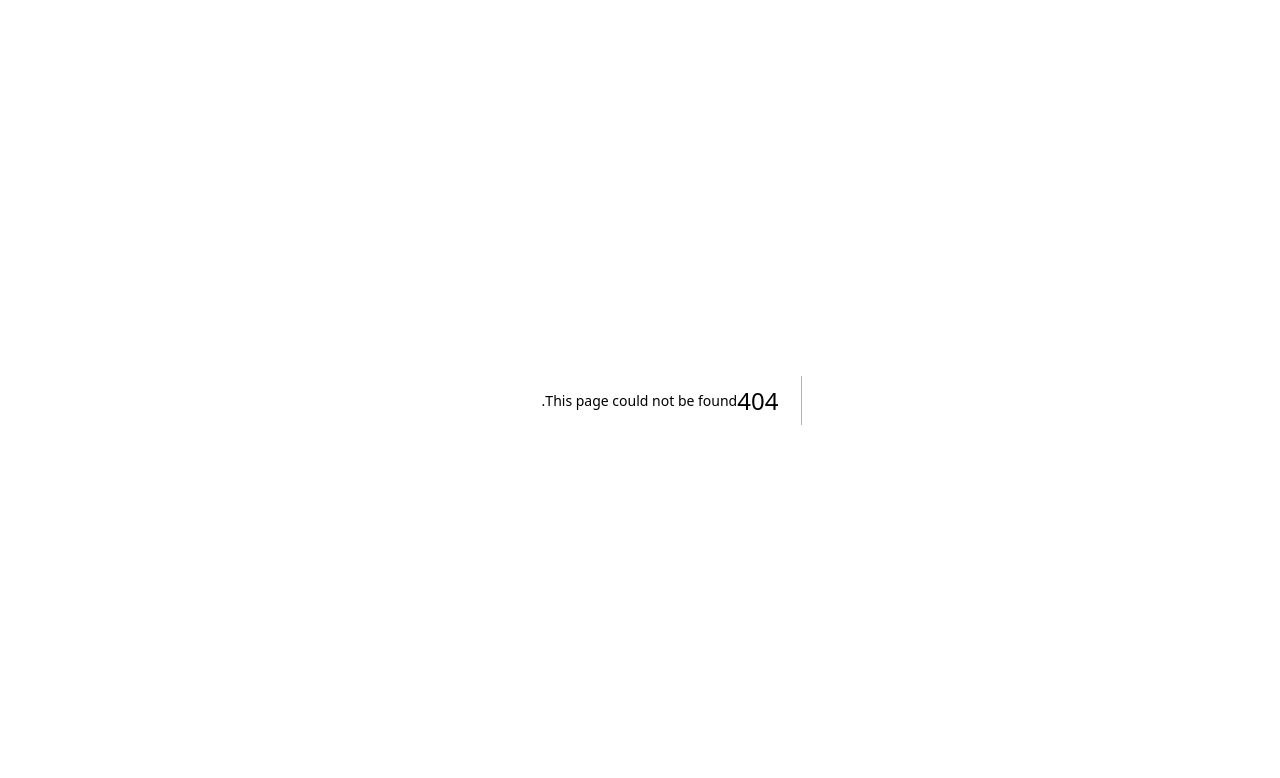
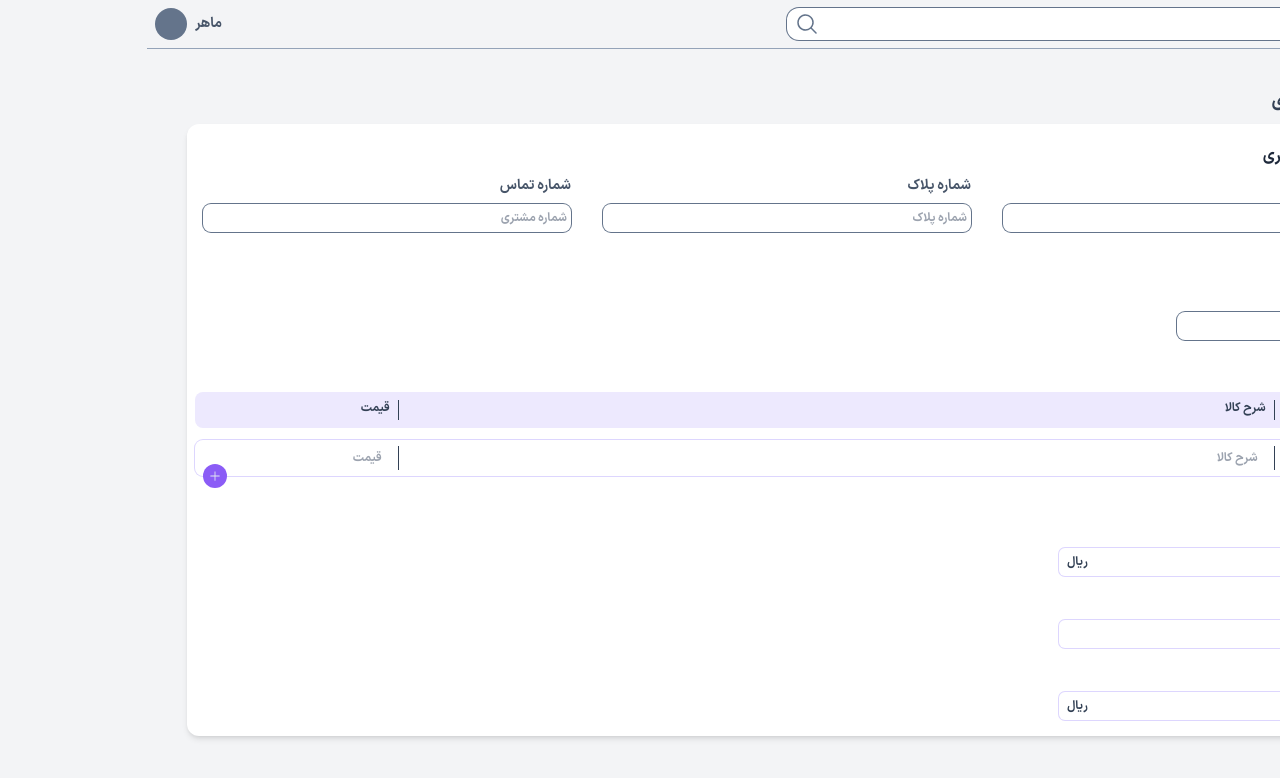
Before and after one commit to Matin-Sangabi/designated-app, a Next.js app: page /addCustomer in a window 1280 px wide. Before the commit this address had no page. Shown: the top 778 px of the page. Built offline with nearby package versions, Linux system fonts and the light colour scheme.

Commit message:
customer form style added

```diff
--- /dev/null
+++ b/src/components/customer/customerDesc.js
@@ -0,0 +1,95 @@
+import { useState } from "react";
+import { HiMinus, HiPlus } from "react-icons/hi2";
+import { format } from "../../utils/formatNumber";
+const CustomerDesc = () => {
+  const [child, setChild] = useState([1]);
+  const AddElementHandler = (e) => {
+    e.preventDefault();
+    const addElement = [...child];
+    addElement.push(1);
+    setChild(addElement);
+  };
+  const RemoveElementHandler = (e) => {
+    e.preventDefault();
+    const removeElement = [...child];
+    removeElement.pop(1);
+    setChild(removeElement);
+  };
+
+  return (
+    <div className="flex flex-col gap relative">
+      <div className="grid grid-cols-12 text-slate-700 mt-3 py-2 px-2 bg-violet-100 rounded-lg  ">
+        <div className="col-span-1  text-sm font-semibold border-l border-slate-700 px-2 flex items-center justify-center ">
+          #
+        </div>
+        <div className="col-span-7 md:col-span-9 px-2 text-xs border-l border-slate-700">
+          شرح کالا
+        </div>
+        <div className="col-span-4 md:col-span-2 text-xs px-2 ">قیمت</div>
+      </div>
+      <CustomerDescInputs child={child} />
+      <div className="flex absolute  left-2 -bottom-3 items-center gap-x-2">
+        <button
+          onClick={AddElementHandler}
+          className=" w-6 h-6 text-sm rounded-full bg-violet-500 text-slate-200 flex items-center justify-center"
+        >
+          <HiPlus />
+        </button>
+        {child.length > 1 && (
+          <button
+            onClick={RemoveElementHandler}
+            className=" w-6 h-6 text-sm rounded-full bg-violet-500 text-slate-200 flex items-center justify-center"
+          >
+            <HiMinus />
+          </button>
+        )}
+      </div>
+    </div>
+  );
+};
+
+export default CustomerDesc;
+const CustomerDescInputs = ({ child }) => {
+  return child.map((item, index) => {
+    return (
+      <div
+        key={index}
+        className="grid  grid-cols-12 text-slate-700 mt-3 py-1 px-2 ring-1 ring-violet-200 rounded-lg items-center justify-center "
+      >
+        <div className="col-span-1 text-base border-l border-slate-700 px-2 flex items-center justify-center">
+          1
+        </div>
+        <div className="col-span-7 md:col-span-9 px-2  border-l border-slate-700 flex items-center justify-center">
+          <textarea
+            type="text"
+            placeholder="شرح کالا"
+            className="placeholder:text-xs  resize-none h-6 max-h-20 py-1 text-sm md:text-base rounded-md border-none outline-none w-full text-slate-700 focus:ring-1 focus:ring-violet-200 transition-all ease-in-out duration-300 px-2 "
+          />
+        </div>
+        <PriceHandler />
+      </div>
+    );
+  });
+};
+
+const PriceHandler = () => {
+  const [currency, setCurrency] = useState(false);
+
+  const changeHandler = (e) => {
+    e.target.value.length > 0 ? setCurrency(true) : setCurrency(false);
+    format(e.target);
+  };
+  return (
+    <div className="col-span-4 relative md:col-span-2 px-1 md:px-2 flex items-center justify-center ">
+      <input
+        type="text"
+        placeholder="قیمت"
+        onInput={changeHandler}
+        className="placeholder:text-xs text-xs sm md:text-sm rounded-md border-none outline-none w-full text-slate-700 focus:ring-1 focus:ring-violet-200 transition-all ease-in-out duration-300 px-2 py-1"
+      />
+      {currency && (
+        <span className="hidden md:block absolute left-2 text-xs">ريال</span>
+      )}
+    </div>
+  );
+};
--- /dev/null
+++ b/src/components/customer/customerForms.js
@@ -0,0 +1,12 @@
+const CustomersInputs = ({ type, name, placeholder }) => {
+  return (
+    <input
+      type={type}
+      name={name}
+      placeholder={placeholder}
+      className="placeholder:text-xs outline-none border-none rounded-lg ring-1 ring-slate-500 p-1 focus:ring-offset-2 focus:ring-2 focus:text-base text-sm focus:ring-slate-500 transition-all ease-in-out duration-300"
+    />
+  );
+};
+
+export default CustomersInputs;
--- /dev/null
+++ b/src/components/customer/customerTotla.js
@@ -0,0 +1,46 @@
+import { useState } from "react";
+
+const CustomerTotal = () => {
+  const [currency, setCurrency] = useState(false);
+  const changeHandler = (e) => {
+    format(e.target);
+    e.target.value.length > 0 ? setCurrency(true) : setCurrency(false);
+  };
+  return (
+    <div className="flex flex-col gap-2 max-w-xs">
+      <div className="flex flex-col ">
+        <span className="text-sm text-slate-600 p-2">جمع کل</span>
+        <div className="py-1 px-2 flex items-center justify-between ring-1 ring-violet-200 rounded-md">
+          <span className="text-slate-700 text-sm">
+            {Number("12000000").toLocaleString()}
+          </span>
+          <span className="text-xs text-slate-700">ريال</span>
+        </div>
+      </div>
+      <div className="flex flex-col relative ">
+        <span className="text-sm text-slate-600 p-2">پرداختی</span>
+        <input
+          type="text"
+          placeholder="پرداختی"
+          onInput={changeHandler}
+          className="placeholder:text-xs  focus:ring-2 focus:ring-offset-2 focus:ring-violet-200 transition-all ease-in-out duration-300 text-sm border-none outline-none ring-1 ring-violet-200 rounded-md py-1 px-2"
+        />
+
+        {currency && (
+          <span className="absolute left-2 bottom-1 text-xs">ريال</span>
+        )}
+      </div>
+      <div className="flex flex-col">
+        <span className="text-sm text-slate-600 p-2">جمع کل</span>
+        <div className="py-1 px-2 flex items-center justify-between ring-1 ring-violet-200 rounded-md">
+          <span className="text-slate-700 text-sm">
+            {Number("12000000").toLocaleString()}
+          </span>
+          <span className="text-xs text-slate-700">ريال</span>
+        </div>
+      </div>
+    </div>
+  );
+};
+
+export default CustomerTotal;
--- a/src/containers/layout/header.js
+++ b/src/containers/layout/header.js
@@ -18,7 +18,7 @@ const Header = () => {
   const router = useRouter();
   return (
     <>
-      <header className="fixed right-0 top-0 h-screen w-52 hidden md:flex items-center justify-center max-w-5">
+      <header className="fixed right-0 z-20 top-0 h-screen w-52 hidden md:flex items-center justify-center max-w-5">
         <div className="w-full h-full bg-slate-800 text-slate-100 flex flex-col justify-between">
           <div className="flex flex-col items-center gap-y-4">
             <div className="mt-10 flex flex-col items-center">
@@ -44,7 +44,7 @@ const Header = () => {
           </div>
         </div>
       </header>
-      <div className="fixed top-0 left-0 p-2  border-b-[1px] -z-10 border-slate-400 w-full">
+      <div className="fixed top-0 left-0 p-2  border-b-[1px] z-10  border-slate-400 w-full">
         <div className="container max-w-screen-xl mx-auto  flex items-center justify-between relative">
           <div className="flex-1 items-center flex">
             <div className="flex items-center relative w-full">
--- a/src/containers/layout/index.js
+++ b/src/containers/layout/index.js
@@ -3,7 +3,7 @@ import Header from "./header";
 const Layout = ({ children }) => {
   return <>
     <Header />
-    <div className="container max-w-screen-xl mx-auto pt-28 px-10 relative h-fit">
+    <div className="container max-w-screen-xl mx-auto pt-20 px-10 relative h-fit">
         {children}
     </div>
   </>;
--- /dev/null
+++ b/src/pages/addCustomer/index.js
@@ -0,0 +1,61 @@
+import { useState } from "react";
+import CustomerDesc from "../../components/customer/customerDesc";
+import CustomersInputs from "../../components/customer/customerForms";
+import CustomerTotal from "../../components/customer/customerTotla";
+import Layout from "../../containers/layout";
+import { format } from "../../utils/formatNumber";
+const AddCustomer = () => {
+  return (
+    <Layout>
+      <h1 className="text-lg text-slate-700 font-semibold p-2">افزودن مشتری</h1>
+      <div className="pt-5 mx-auto max-w-screen-xl bg-white shadow-md rounded-xl flex flex-col gap-y-4 px-2 py-4">
+        <form className="">
+          <h1 className="text-slate-800  ">مشخصات مشتری</h1>
+          <div className="flex flex-col md:flex-row md:items-center p-2 text-slate-600 md:gap-x-8 gap-y-4">
+            <label className="flex flex-col gap-y-2 flex-1">
+              <span className="text-sm">نام مشتری</span>
+              <CustomersInputs
+                type={"text"}
+                name={"name"}
+                placeholder={"نام مشتری"}
+              />
+            </label>
+            <label className="flex flex-col gap-y-2 flex-1">
+              <span className="text-sm">شماره پلاک</span>
+              <CustomersInputs
+                type={"text"}
+                name={"plate"}
+                placeholder={"شماره پلاک"}
+              />
+            </label>
+            <label className="flex flex-col gap-y-2 flex-1">
+              <span className="text-sm">شماره تماس</span>
+              <CustomersInputs
+                type={"text"}
+                name={"phone"}
+                placeholder={"شماره مشتری"}
+              />
+            </label>
+          </div>
+          <h1 className="text-slate-800 pt-3">فاکتور</h1>
+          <div className="flex flex-col md:flex-row md:items-center p-2 text-slate-600 md:gap-x-8 gap-y-4">
+            <label className="flex flex-col gap-y-2">
+              <span className="text-sm">تاریخ</span>
+              <CustomersInputs
+                type={"text"}
+                name={"date"}
+                placeholder={"تاریخ"}
+              />
+            </label>
+          </div>
+          <h1 className="text-slate-600 pt-3 text-sm">شرح کالا</h1>
+          <CustomerDesc />
+          <h1 className="text-slate-800 pt-3">جمع</h1>
+          <CustomerTotal />
+        </form>
+      </div>
+    </Layout>
+  );
+};
+
+export default AddCustomer;
--- a/src/pages/index.js
+++ b/src/pages/index.js
@@ -1,6 +1,7 @@
 import Layout from "../containers/layout";
 import Link from "next/link";
 import CustomerList from "../components/customer/customerList";
+import { HiPlus, HiPlusSmall } from "react-icons/hi2";
 
 const Home = () => {
   return (
@@ -15,10 +16,10 @@ const Home = () => {
       </div>
       <div className="fixed left-52 bottom-4 ">
         <Link
-          href="/AddCustomer"
-          className="flex items-center justify-center w-10 h-10 bg-violet-500 text-slate-100 rounded-full hover:ring hover:ring-violet-500 hover:ring-offset-2 transition-all ease-in-out duration-300"
+          href="/addCustomer"
+          className="flex items-center hover:rotate-180  justify-center w-10 h-10 bg-violet-500 text-slate-100 rounded-full hover:ring hover:ring-violet-500 hover:ring-offset-2 transition-all ease-in-out duration-300"
         >
-          +
+          <HiPlusSmall className="text-xl"/>
         </Link>
       </div>
     </Layout>
--- /dev/null
+++ b/src/utils/formatNumber.js
@@ -0,0 +1,29 @@
+export function format(input) {
+  const persianNumbers = [
+    /۰/g,
+    /۱/g,
+    /۲/g,
+    /۳/g,
+    /۴/g,
+    /۵/g,
+    /۶/g,
+    /۷/g,
+    /۸/g,
+    /۹/g,
+  ];
+  if (typeof (input.value === String)) {
+    for (var i = 0; i < 10; i++) {
+      input.value = input.value.replace(persianNumbers[i], i);
+    }
+    let nStr = input.value + "";
+    nStr = nStr.replace(/,/g, "");
+    let x = nStr.split(".");
+    let x1 = x[0];
+    let x2 = x.length > 1 ? "." + x[1] : "";
+    let rgx = /(\d+)(\d{3})/;
+    while (rgx.test(x1)) {
+      x1 = x1.replace(rgx, `$1,$2`); //"$1" + "," + "$2"
+    }
+    input.value = x1 + x2;
+  }
+}
```
